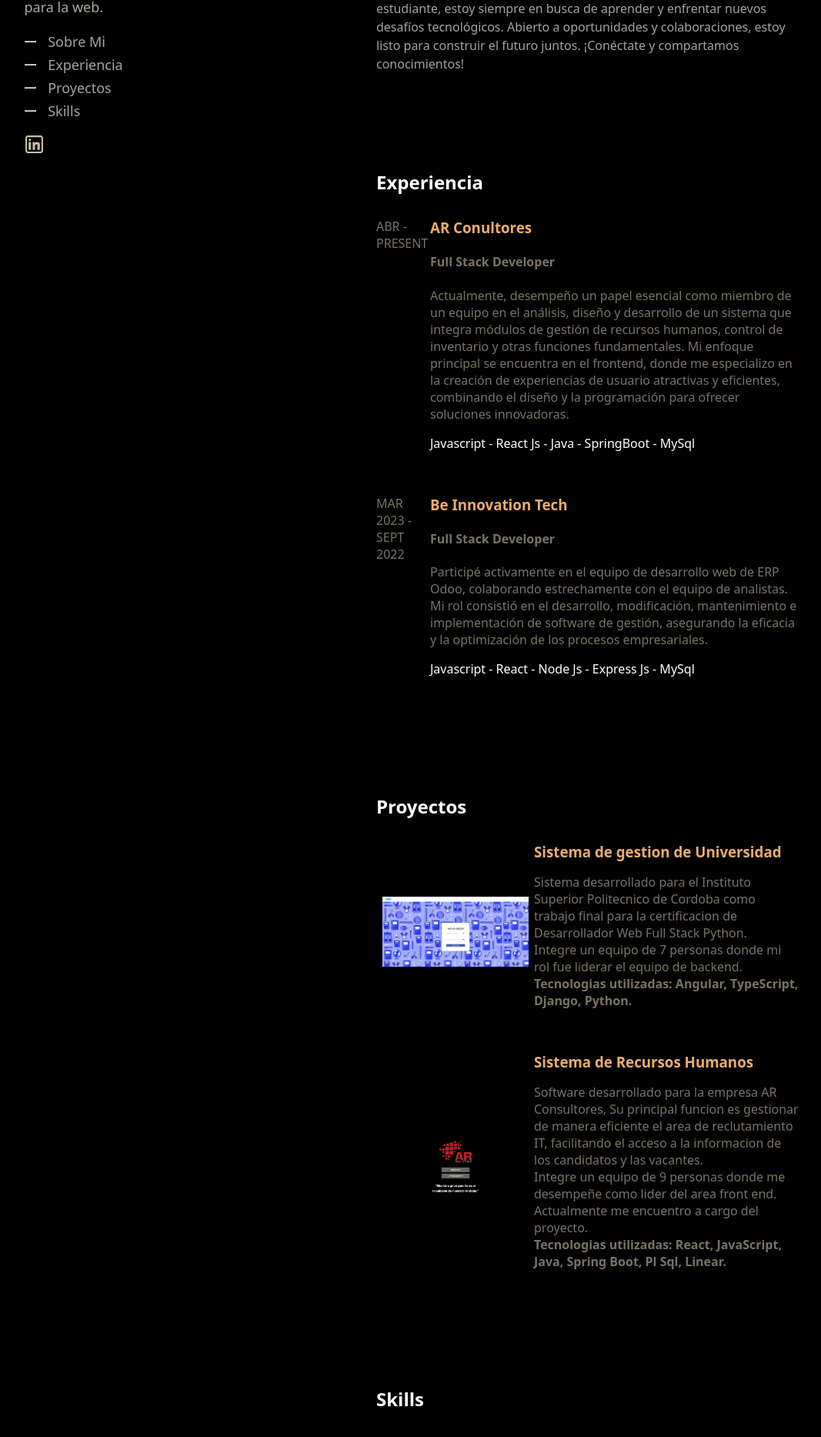
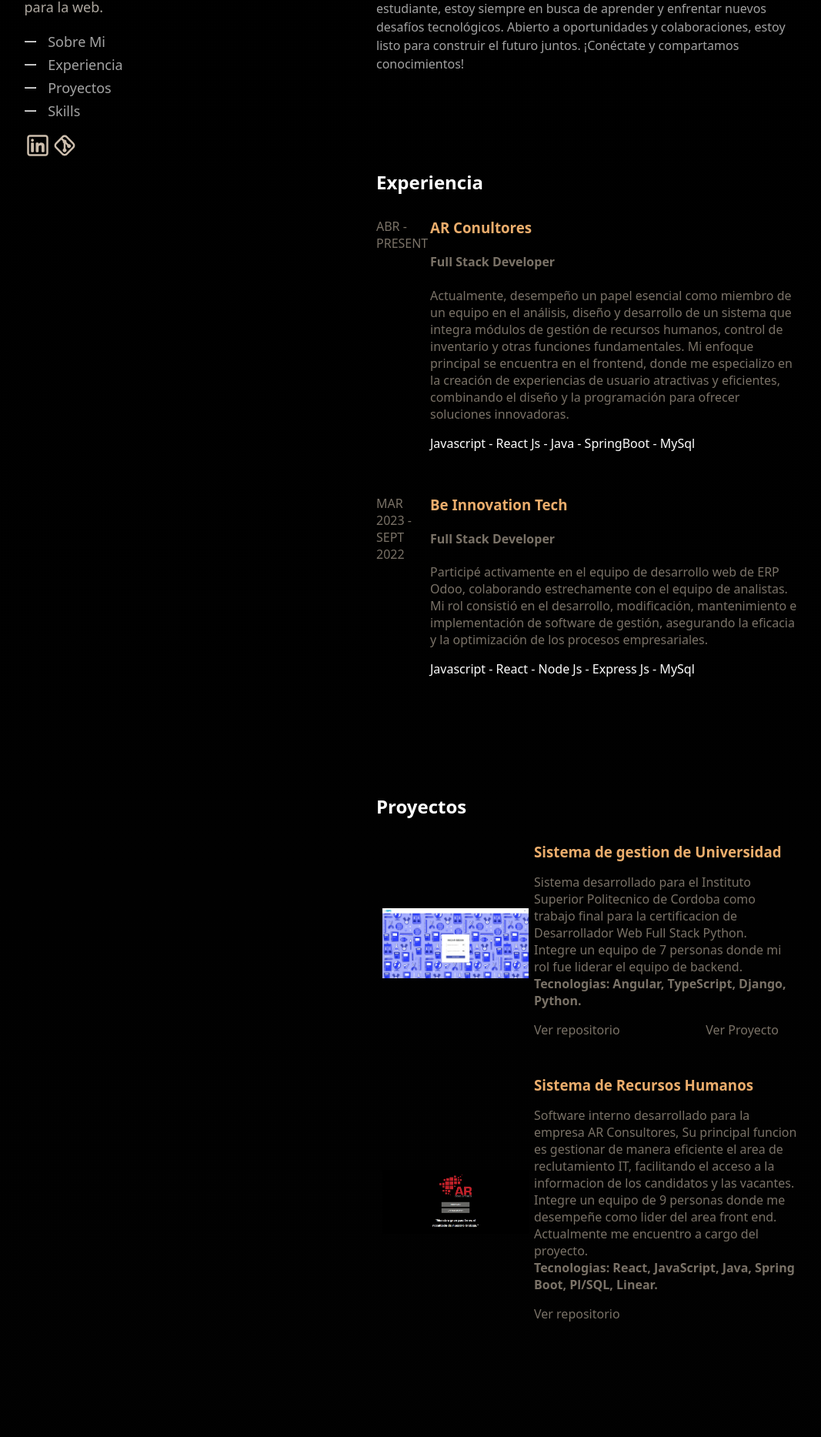
Before and after one commit to pagustin96/portafolioAgus, a React (Vite) app: page / in a window 1280 px wide. Shown: the part 1085-2952 px from the top of the page at 77% size, without its empty margins (151-1218 px from the left). Built offline with nearby package versions, Linux system fonts and the light colour scheme.

Commit message:
actualizacion

```diff
--- a/src/components/About.jsx
+++ b/src/components/About.jsx
@@ -53,6 +53,9 @@
                 <a href='https://www.linkedin.com/in/pasanchezdev/' target='_blank' rel="noreferrer" >
                     <svg viewBox="0 0 24 24" fill="currentColor" xmlns="http://www.w3.org/2000/svg"><g id="SVGRepo_bgCarrier" strokeWidth="0"></g><g id="SVGRepo_tracerCarrier" stroke-linecap="round" stroke-linejoin="round"></g><g id="SVGRepo_iconCarrier"> <path d="M6.5 8C7.32843 8 8 7.32843 8 6.5C8 5.67157 7.32843 5 6.5 5C5.67157 5 5 5.67157 5 6.5C5 7.32843 5.67157 8 6.5 8Z" fill="#currentColor"></path> <path d="M5 10C5 9.44772 5.44772 9 6 9H7C7.55228 9 8 9.44771 8 10V18C8 18.5523 7.55228 19 7 19H6C5.44772 19 5 18.5523 5 18V10Z" fill="#currentColor"></path> <path d="M11 19H12C12.5523 19 13 18.5523 13 18V13.5C13 12 16 11 16 13V18.0004C16 18.5527 16.4477 19 17 19H18C18.5523 19 19 18.5523 19 18V12C19 10 17.5 9 15.5 9C13.5 9 13 10.5 13 10.5V10C13 9.44771 12.5523 9 12 9H11C10.4477 9 10 9.44772 10 10V18C10 18.5523 10.4477 19 11 19Z" fill="#currentColor"></path> <path fill-rule="evenodd" clip-rule="evenodd" d="M20 1C21.6569 1 23 2.34315 23 4V20C23 21.6569 21.6569 23 20 23H4C2.34315 23 1 21.6569 1 20V4C1 2.34315 2.34315 1 4 1H20ZM20 3C20.5523 3 21 3.44772 21 4V20C21 20.5523 20.5523 21 20 21H4C3.44772 21 3 20.5523 3 20V4C3 3.44772 3.44772 3 4 3H20Z" fill="#currentColor"></path> </g></svg>
                 </a>
+                <a href="https://github.com/pagustin96" target='_blank' rel="noreferrer">
+                <svg viewBox="0 0 24 24" fill="none" xmlns="http://www.w3.org/2000/svg"><g id="SVGRepo_bgCarrier" stroke-width="0"></g><g id="SVGRepo_tracerCarrier" stroke-linecap="round" stroke-linejoin="round"></g><g id="SVGRepo_iconCarrier"> <path fill-rule="evenodd" clip-rule="evenodd" d="M13.4142 3.82843C12.6332 3.04738 11.3668 3.04738 10.5858 3.82843L9.91421 4.5L11.482 6.06774C11.6472 6.02356 11.8208 6 12 6C13.1046 6 14 6.89543 14 8C14 8.17916 13.9764 8.35282 13.9323 8.51804L15.982 10.5677C16.1472 10.5236 16.3208 10.5 16.5 10.5C17.6046 10.5 18.5 11.3954 18.5 12.5C18.5 13.6046 17.6046 14.5 16.5 14.5C15.3954 14.5 14.5 13.6046 14.5 12.5C14.5 12.3208 14.5236 12.1472 14.5677 11.982L13 10.4142V15.2676C13.5978 15.6134 14 16.2597 14 17C14 18.1046 13.1046 19 12 19C10.8954 19 10 18.1046 10 17C10 16.2597 10.4022 15.6134 11 15.2676V9.73244C10.4022 9.38663 10 8.74028 10 8C10 7.82084 10.0236 7.64718 10.0677 7.48196L8.5 5.91421L3.82843 10.5858C3.04738 11.3668 3.04738 12.6332 3.82843 13.4142L10.5858 20.1716C11.3668 20.9526 12.6332 20.9526 13.4142 20.1716L20.1716 13.4142C20.9526 12.6332 20.9526 11.3668 20.1716 10.5858L13.4142 3.82843ZM9.17157 2.41421C10.7337 0.852115 13.2663 0.852119 14.8284 2.41422L21.5858 9.17157C23.1479 10.7337 23.1479 13.2663 21.5858 14.8284L14.8284 21.5858C13.2663 23.1479 10.7337 23.1479 9.17157 21.5858L2.41421 14.8284C0.852115 13.2663 0.852119 10.7337 2.41422 9.17157L9.17157 2.41421Z" fill="#cdbead"></path> </g></svg>
+                </a>
                 </div>
 
             </div>
@@ -99,7 +102,7 @@
             </section>
             <section id='projects' className='section-container'>
                 <h2>Proyectos</h2>
-                <a href='https://ispc-datos-academicos.web.app/login' rel='noreferrer' target='_blank' className='experience-box'>
+                <div href='https://ispc-datos-academicos.web.app/login' rel='noreferrer' target='_blank' className='experience-box'>
                     <div className='img-box'>
                         <img src='./img/ispc-home.jpg' alt='ispc' className='img-box'/>
                     </div>
@@ -108,22 +111,37 @@
                         <p className='exp-description'>Sistema desarrollado para el Instituto Superior Politecnico
                         de Cordoba como trabajo final para la certificacion de Desarrollador Web Full Stack Python.<br/>
                         Integre un equipo de 7 personas donde mi rol fue liderar el equipo de backend.<br />
-                        <strong>Tecnologias utilizadas: Angular, TypeScript, Django, Python.</strong></p>
+                        <strong>Tecnologias: Angular, TypeScript, Django, Python.</strong></p>
+                        <div className='visit-proyects'>
+                            <a href="https://github.com/pagustin96/ISPC-Django-Proyect" target='_blank' rel="noreferrer" className='proyect'>
+                                Ver repositorio
+                            </a>
+                            <a href="https://ispc-datos-academicos.web.app/login" target='_blank' rel="noreferrer" className='proyect'>
+                                Ver Proyecto
+                            </a>
+                        </div>
+
                     </div>
-                </a>
+                </div>
                 <div className='experience-box'>
                     <div className='img-box'>
                         <img src='./img/ar-cons.jpg' alt="arcons" className='img-box' />
+
                     </div>
                     <div className='experience-data proyect-desc'>
                         <h3 className='exp-h3'>Sistema de Recursos Humanos</h3>
-                        <p className='exp-description'>Software desarrollado para la empresa AR Consultores,
+                        <p className='exp-description'>Software interno  desarrollado para la empresa AR Consultores,
                         Su principal funcion es gestionar de manera eficiente el area de reclutamiento IT, facilitando
                         el acceso a la informacion de los candidatos y las vacantes.<br />
                         Integre un equipo de 9 personas donde me desempeñe como lider del area front end. <br />
                         Actualmente me encuentro a cargo del proyecto.<br />
-                        <strong>Tecnologias utilizadas: React, JavaScript, Java, Spring Boot, Pl Sql, Linear.</strong>
+                        <strong>Tecnologias: React, JavaScript, Java, Spring Boot, Pl/SQL, Linear.</strong>
                         </p>
+                        <div className='visit-proyects'>
+                            <a href="https://github.com/pagustin96/Impacto-Global/tree/main" target='_blank' rel="noreferrer" className='proyect'>
+                                Ver repositorio
+                            </a>
+                        </div>
                     </div>
                 </div>
             </section>
--- a/src/styles/About.css
+++ b/src/styles/About.css
@@ -311,12 +311,15 @@
 
   .linkedin{
     margin-top: 5%;
-    width: 25px;
-    height: 25px;
+    display: flex;
+    width: 70px;
+    justify-content: space-around;
   }
 
 .linkedin a{
     color: #cdbead;
+    width: 30px;
+    height: 30px;
 }
 
 .love{
@@ -324,3 +327,21 @@
     width: 15px;
     height: 15px;
 }
+
+.proyect{
+    display: inline-block;
+    color: #7A7267;
+    width: auto;
+    height: 30px;
+}
+
+.proyect:hover {
+    font-weight: 900;
+    color: #cdbead;
+}
+
+.visit-proyects{
+    width: calc(100% - 27px);
+    display: flex;
+    justify-content: space-between;
+}
```
